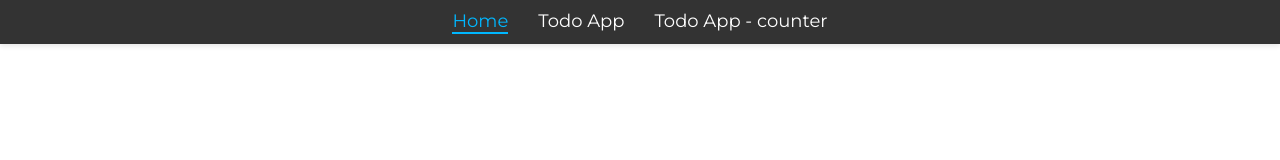
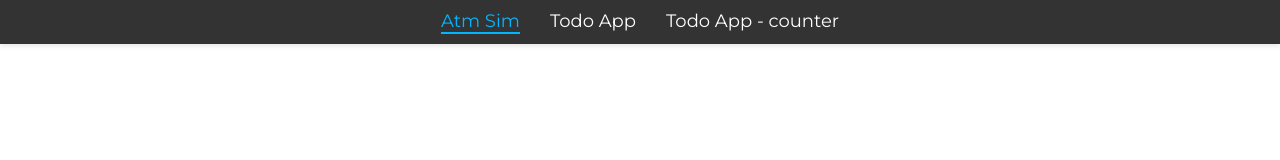
Before and after one commit to rcsilva211/todo-react, a React (Create React App) app: page / in a window 1280 px wide. Shown: the top 160 px of the page. Built offline with nearby package versions, Linux system fonts and the light colour scheme.

Commit message:
feat(atm-prop): app.js change

```diff
--- a/src/App.js
+++ b/src/App.js
@@ -12,7 +12,7 @@ function App() {
         <ul className="navbar-links">
           <li>
             <NavLink to="/" className={({ isActive }) => (isActive ? 'navbar-item active-link' : 'navbar-item')}>
-              Home
+              Atm Sim
             </NavLink>
           </li>
           <li>
```
